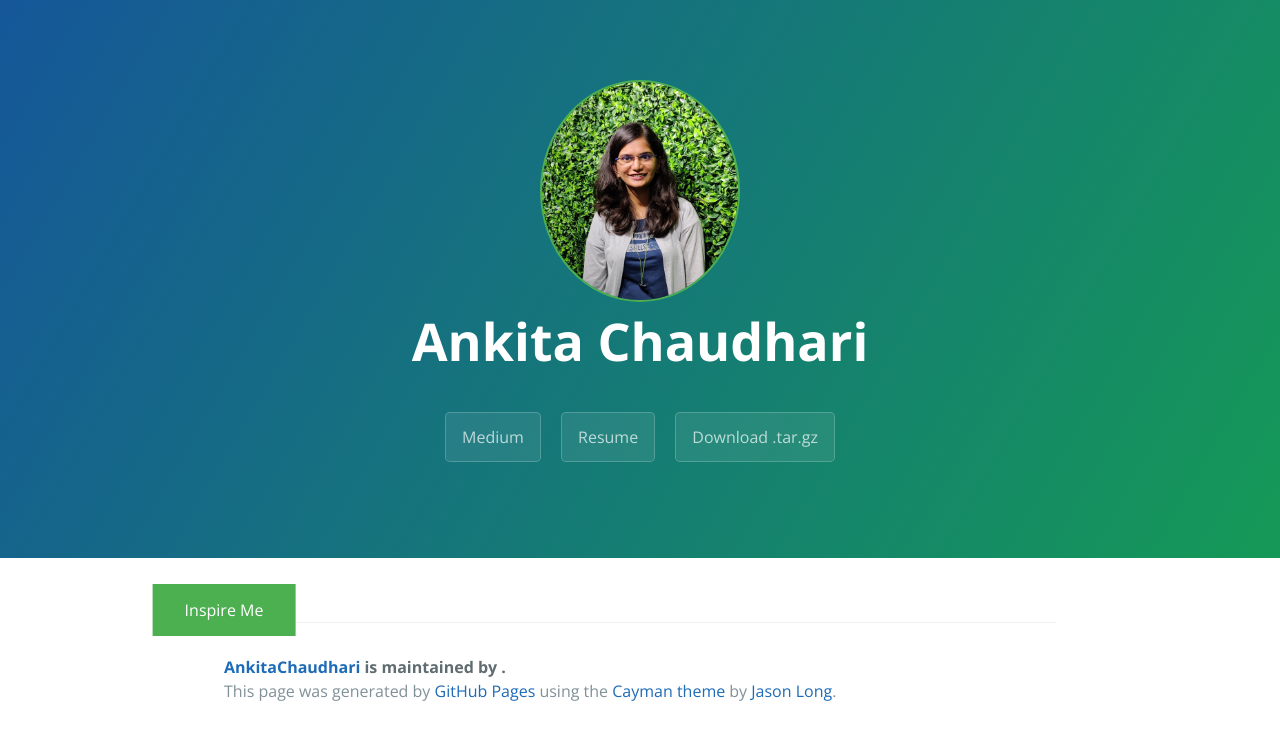
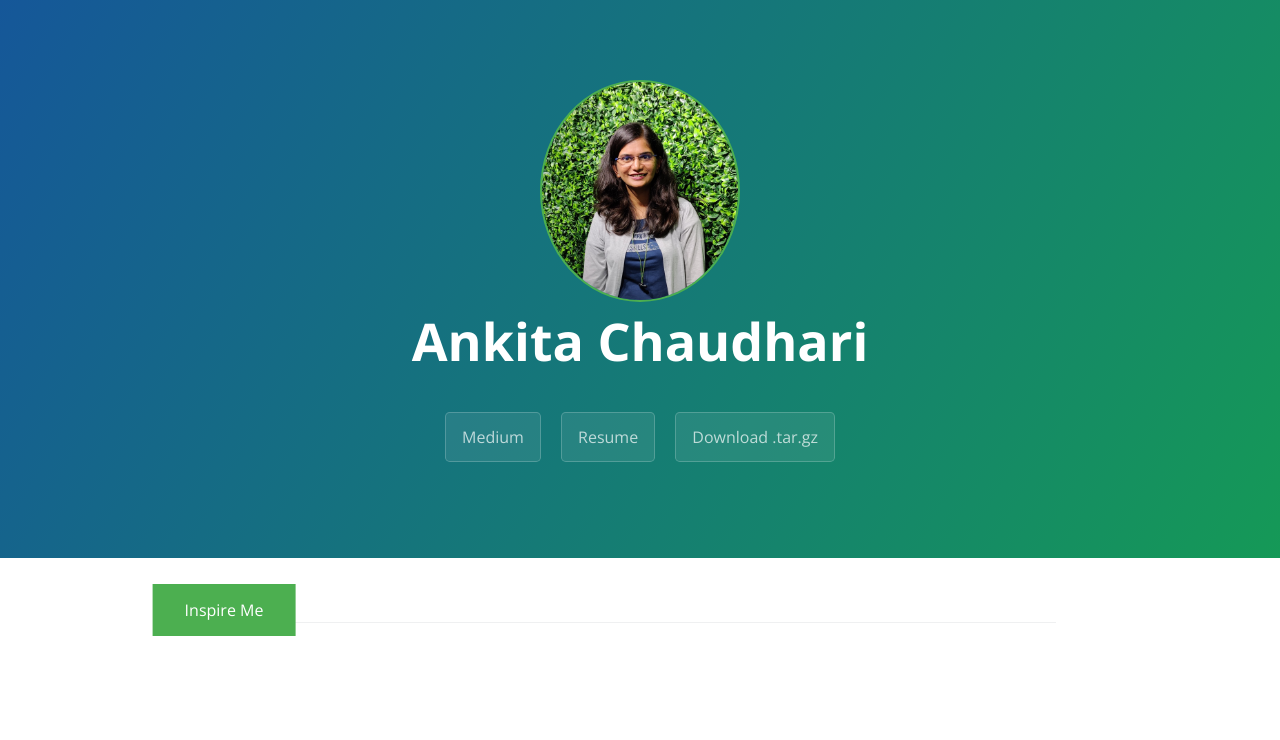
Before and after one commit to ank8ita/AnkitaChaudhari, a Jekyll site: the page built from index.md, in a window 1280 px wide. Shown: the top 740 px of the page. Built offline with Jekyll 4.4.1, drawn with Linux system fonts in a browser that asks for light colours; our own code applies the rules of GitHub Pages for plain Markdown files.

Commit message:
Update page-footer.html

```diff
--- a/_includes/page-footer.html
+++ b/_includes/page-footer.html
@@ -1,4 +1,3 @@
 <footer class="site-footer">
-  <span class="site-footer-owner"><a href="{{ site.url }}">{{ site.title }}</a> is maintained by <a href="{{ site.author.url }}">{{ site.author.name }}</a>.</span>
-  <span class="site-footer-credits">This page was generated by <a href="https://pages.github.com">GitHub Pages</a> using the <a href="https://github.com/pietromenna/jekyll-cayman-theme">Cayman theme</a> by <a href="http://github.com/jasonlong">Jason Long</a>.</span>
+
 </footer>
```
